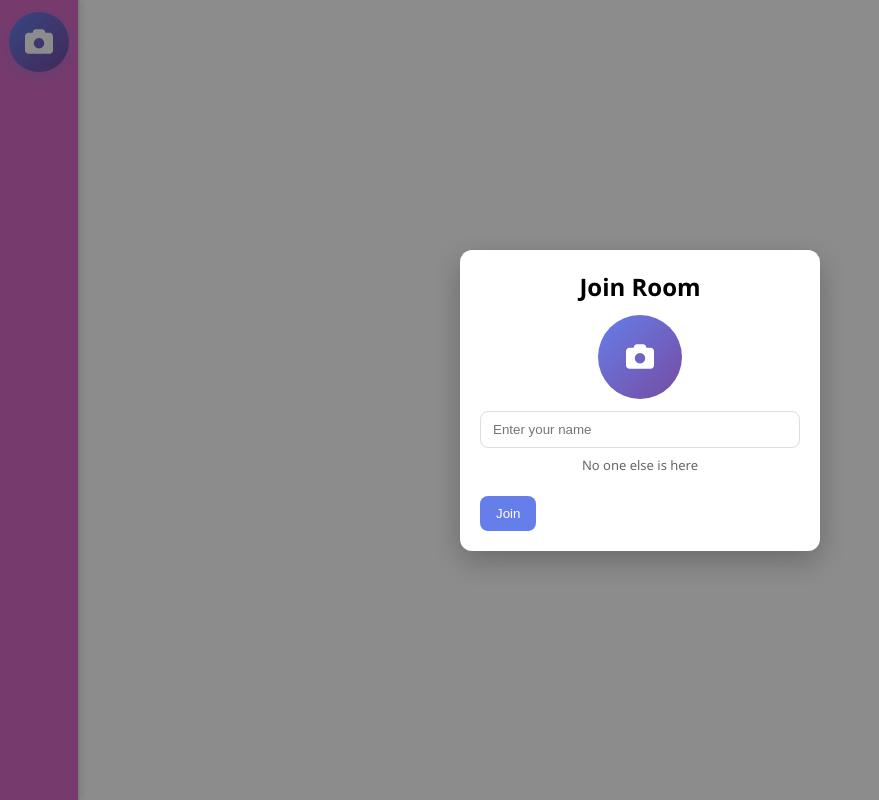
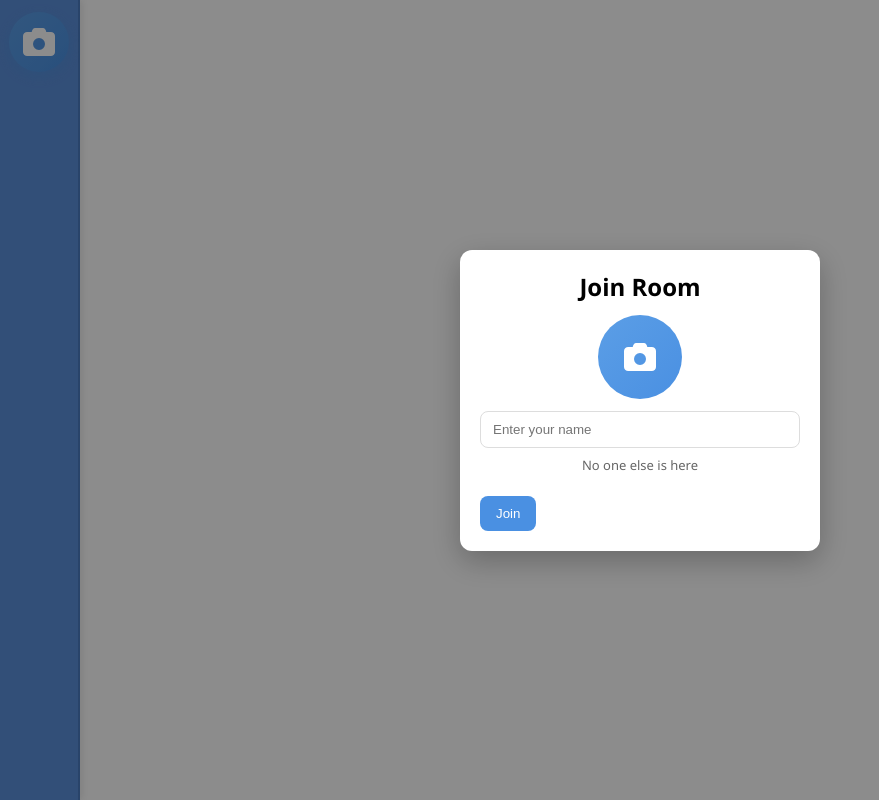
Before and after one commit to StrayUncs/mental-odyssey, a Flask app: page / in a window 1280 px wide. Shown: the whole page, without its empty margins (0-879 px from the left). Run offline with Flask 3, Linux system fonts and the light colour scheme; some libraries are stand-ins or nearby versions.

Commit message:
style updates

```diff
--- a/templates/room.html
+++ b/templates/room.html
@@ -21,7 +21,7 @@
 
       body {
         font-family: 'Segoe UI', Tahoma, Geneva, Verdana, sans-serif;
-        background: linear-gradient(135deg, #667eea 0%, #764ba2 100%);
+        background: linear-gradient(135deg, #4a90e2 0%, #5b7fc9 100%);
         min-height: 100vh;
         display: flex;
         align-items: stretch;
@@ -38,8 +38,8 @@
       /* Left Panel - Profile & Controls */
       .left-panel {
         width: 80px; /* collapsed sidebar width */
-        background: #d66cc4;
-        border-right: 2px solid #e0e0e0;
+        background: #5b8fd9;
+        border-right: 2px solid #4a7bc0;
         display: flex;
         flex-direction: column;
         padding: 12px 8px;
@@ -58,7 +58,7 @@
         width: 60px;
         height: 60px;
         border-radius: 50%;
-        background: linear-gradient(135deg, #667eea 0%, #764ba2 100%);
+        background: linear-gradient(135deg, #5b9ee6 0%, #4a90e2 100%);
         margin: 0 auto 15px;
         display: flex;
         align-items: center;
@@ -66,7 +66,7 @@
         color: white;
         font-size: 28px;
         object-fit: cover;
-        box-shadow: 0 4px 12px rgba(102, 126, 234, 0.3);
+        box-shadow: 0 4px 12px rgba(74, 144, 226, 0.4);
         cursor: pointer;
         transition: all 0.3s;
         position: relative;
@@ -98,15 +98,15 @@
 
       .entry-profile-pic { width: 84px; height: 84px; margin: 0 auto 12px; position: relative; }
       .entry-profile-pic input { position: absolute; inset: 0; width: 100%; height: 100%; opacity: 0; cursor: pointer; }
-      .entry-profile-pic .profile-img-display { width: 100%; height: 100%; border-radius: 50%; background: linear-gradient(135deg, #667eea 0%, #764ba2 100%); display:flex; align-items:center; justify-content:center; color:white; font-size:28px; }
+      .entry-profile-pic .profile-img-display { width: 100%; height: 100%; border-radius: 50%; background: linear-gradient(135deg, #5b9ee6 0%, #4a90e2 100%); display:flex; align-items:center; justify-content:center; color:white; font-size:28px; }
 
       #entry-username { width: 100%; padding: 10px 12px; border-radius: 8px; border: 1px solid #ddd; margin-bottom: 8px; }
       #entry-members-list { font-size: 13px; color: #666; min-height: 32px; margin-bottom: 6px; }
-      #entry-join-btn { padding: 10px 16px; background: #667eea; color: white; border: none; border-radius: 8px; cursor: pointer; }
+      #entry-join-btn { padding: 10px 16px; background: #4a90e2; color: white; border: none; border-radius: 8px; cursor: pointer; }
 
       .profile-img:hover {
         transform: scale(1.05);
-        box-shadow: 0 6px 16px rgba(102, 126, 234, 0.4);
+        box-shadow: 0 6px 16px rgba(74, 144, 226, 0.5);
       }
 
       .profile-img input {
@@ -124,10 +124,34 @@
         align-items: center;
         justify-content: center;
         pointer-events: none;
+        overflow: hidden;
+        border-radius: 50%;
       }
 
-      /* Hide full profile name/status in compact sidebar; show on hover if needed */
-      .profile-name, .profile-status {
+      .profile-img-display img {
+        width: 100%;
+        height: 100%;
+        object-fit: cover;
+      }
+
+      .profile-img-display i {
+        font-size: 32px;
+        color: #fff;
+      }
+
+      /* Show profile name in compact sidebar below avatar */
+      .profile-name {
+        display: block;
+        text-align: center;
+        font-size: 14px;
+        font-weight: 500;
+        color: #333;
+        margin-top: 8px;
+        padding: 0 10px;
+        word-break: break-word;
+      }
+
+      .profile-status {
         display: none;
       }
 
@@ -197,8 +221,8 @@
 
       .controls-section input:focus {
         outline: none;
-        border-color: #667eea;
-        box-shadow: 0 0 0 3px rgba(102, 126, 234, 0.1);
+        border-color: #4a90e2;
+        box-shadow: 0 0 0 3px rgba(74, 144, 226, 0.2);
       }
 
       .controls-section input:disabled {
@@ -215,13 +239,13 @@
         font-weight: 600;
         transition: all 0.3s;
         width: 100%;
-        background: linear-gradient(135deg, #667eea 0%, #764ba2 100%);
+        background: linear-gradient(135deg, #4a90e2 0%, #5b7fc9 100%);
         color: white;
       }
 
       #connect-btn:hover {
         transform: translateY(-2px);
-        box-shadow: 0 4px 12px rgba(102, 126, 234, 0.3);
+        box-shadow: 0 4px 12px rgba(74, 144, 226, 0.4);
       }
 
       #connect-btn:disabled {
@@ -289,7 +313,7 @@
         font-weight: 600;
         color: #ffffff;
         /* background: #f9f9f9; */
-        background: linear-gradient(135deg, #667eea 0%, #764ba2 100%);
+        background: linear-gradient(135deg, #4a90e2 0%, #5b7fc9 100%);
 
         border-bottom: 2px solid #e0e0e0;
         text-align: center;
@@ -324,10 +348,10 @@
         width: 48px;
         height: 48px;
         border-radius: 50%;
-        border: 4px solid #667eea;
+        border: 4px solid #4a90e2;
         object-fit: cover;
         box-shadow: 0 4px 15px rgba(0, 0, 0, 0.15);
-        background: linear-gradient(135deg, #667eea 0%, #764ba2 100%);
+        background: linear-gradient(135deg, #4a90e2 0%, #5b7fc9 100%);
         display: flex;
         align-items: center;
         justify-content: center;
@@ -407,7 +431,7 @@
         height: 56px;
         border-radius: 50%;
         box-shadow: 0 6px 18px rgba(0,0,0,0.12);
-        background: #667eea;
+        background: #4a90e2;
         display: flex;
         align-items: center;
         justify-content: center;
@@ -420,7 +444,7 @@
       .chat-header {
         padding: 1rem;
         color: white;
-        border-bottom: 2px
+        border-bottom: 2px;
       }
 
       .chat-header h2 {
@@ -638,7 +662,7 @@
 
       .message-input-area input:focus {
         outline: none;
-        border-color: #667eea;
+        border-color: #4a90e2;
       }
 
       .message-input-area input:disabled {
@@ -648,7 +672,7 @@
 
       #send-btn {
         padding: 8px 16px;
-        background: #667eea;
+        background: #4a90e2;
         color: white;
         border: none;
         border-radius: 6rem;
@@ -723,7 +747,7 @@
           <h2>Join Room</h2>
           <div class="entry-profile-pic">
             <input type="file" id="profile-pic-input" accept="image/*" />
-            <div class="profile-img-display">
+            <div class="profile-img-display" id="entry-profile-display">
               <i class="fas fa-camera"></i>
             </div>
           </div>
@@ -738,11 +762,11 @@
       <div class="left-panel">
         <div class="profile-section">
           <div class="profile-img" id="profile-img-container">
-            <div class="profile-img-display">
+            <div class="profile-img-display" id="sidebar-avatar">
               <i class="fas fa-camera"></i>
             </div>
           </div>
-          <!-- compact sidebar: name/status removed (shown in overlay only) -->
+          <div class="profile-name" id="sidebar-username" style="display: none;"></div>
         </div>
 
         <div class="controls-section">
@@ -803,10 +827,15 @@
       const centerUser = document.getElementById('center-user');
       // profile name/status removed from sidebar; overlay manages join info
       const profilePicInput = document.getElementById('profile-pic-input');
-      const profileImgDisplay = document.querySelector('.profile-img-display');
+      const profileImgDisplay = document.getElementById('entry-profile-display');
+
+      console.log('profilePicInput found:', profilePicInput);
+      console.log('profileImgDisplay found:', profileImgDisplay);
+
       const raiseHandBtn = document.getElementById('raise-hand-btn');
       const lowerHandBtn = document.getElementById('lower-hand-btn');
       let userProfileImage = null;
+      let usersMap = {}; // Store users with their profile images
 
       // show the overlay on load
       entryOverlay.style.display = 'flex';
@@ -816,6 +845,12 @@
       });
 
       socket.on('users_update', (data) => {
+        // Update global users map with profile images
+        data.users.forEach(u => {
+          const username = typeof u === 'string' ? u : u.name;
+          const profileImage = typeof u === 'string' ? null : u.image;
+          usersMap[username] = profileImage;
+        });
         updateMembersList(data.users);
         // update entry overlay members list if visible
         if (entryOverlay && entryOverlay.style.display !== 'none') {
@@ -922,6 +957,25 @@
         sendBtn.disabled = true;
         // sidebar is compact; profile display is handled via avatar image only
         messageInput.focus();
+
+        // Update left sidebar with user profile picture and name
+        const sidebarAvatar = document.getElementById('sidebar-avatar');
+        const sidebarUsername = document.getElementById('sidebar-username');
+
+        if (userProfileImage) {
+          sidebarAvatar.innerHTML = `<img src="${userProfileImage}" alt="${username}" />`;
+        } else {
+          const initial = username.charAt(0).toUpperCase();
+          const colors = ['#4a90e2', '#5b7fc9', '#6ba3e8', '#3a7bc0', '#4f8cd9'];
+          const colorIndex = username.charCodeAt(0) % colors.length;
+          sidebarAvatar.style.background = colors[colorIndex];
+          sidebarAvatar.style.color = 'white';
+          sidebarAvatar.style.fontSize = '32px';
+          sidebarAvatar.style.fontWeight = '600';
+          sidebarAvatar.innerHTML = initial;
+        }
+        sidebarUsername.textContent = username;
+        sidebarUsername.style.display = 'block';
       });
 
       entryUsernameInput.addEventListener('keypress', (e) => {
@@ -949,14 +1003,19 @@
         sendBtn.disabled = true;
       });
 
-      profilePicInput.addEventListener('change', (e) => {
-        const file = e.target.files[0];
-        if (file) {
+      if (profilePicInput && profileImgDisplay) {
+        profilePicInput.addEventListener('change', (e) => {
+          const file = e.target.files[0];
+          console.log('File selected:', file ? file.name : 'none');
+          console.log('Profile display element:', profileImgDisplay);
+          if (file) {
           const reader = new FileReader();
           reader.onload = (event) => {
+            console.log('File loaded, creating image...');
             // Compress image before storing
             const img = new Image();
             img.onload = () => {
+              console.log('Image loaded, compressing...');
               const canvas = document.createElement('canvas');
               const maxWidth = 200;
               const maxHeight = 200;
@@ -983,13 +1042,17 @@
               // Compress to JPEG with lower quality
               userProfileImage = canvas.toDataURL('image/jpeg', 0.6);
               console.log('Profile image compressed, size:', userProfileImage.length);
+              console.log('Updating profileImgDisplay element');
               profileImgDisplay.innerHTML = `<img src="${userProfileImage}" style="width: 100%; height: 100%; object-fit: cover;">`;
             };
             img.src = event.target.result;
           };
           reader.readAsDataURL(file);
         }
-      });
+        });
+      } else {
+        console.error('Profile picture elements not found!', {profilePicInput, profileImgDisplay});
+      }
 
       // Update the small profile image in the sidebar when the user picks a picture on entry
       function updateSidebarProfileImage() {
@@ -1023,14 +1086,21 @@
 
         const initial = username.charAt(0).toUpperCase();
         const colors = [
-          '#667eea',
-          '#764ba2',
-          '#f093fb',
-          '#4facfe',
-          '#00f2fe',
+          '#4a90e2',
+          '#5b7fc9',
+          '#6ba3e8',
+          '#3a7bc0',
+          '#4f8cd9',
         ];
         const colorIndex = username.charCodeAt(0) % colors.length;
         const bgColor = colors[colorIndex];
+
+        // Get profile image from usersMap
+        const profileImage = usersMap[username];
+        const avatarContent = profileImage
+          ? `<img src="${profileImage}" style="width: 100%; height: 100%; object-fit: cover; border-radius: 50%;">`
+          : initial;
+        const avatarStyle = profileImage ? '' : `style="background: ${bgColor};"`;
 
         // Display name: use "You" for local user's messages
         const displayName = isMe ? 'You' : escapeHtml(username);
@@ -1045,12 +1115,12 @@
               </div>
               <div class="message-text">${escapeHtml(message)}</div>
             </div>
-            <div class="message-avatar" style="background: ${bgColor};">${initial}</div>
+            <div class="message-avatar" ${avatarStyle}>${avatarContent}</div>
           `;
         } else {
           // For others: avatar first, content after
           messageEl.innerHTML = `
-            <div class="message-avatar" style="background: ${bgColor};">${initial}</div>
+            <div class="message-avatar" ${avatarStyle}>${avatarContent}</div>
             <div class="message-content">
               <div class="message-header">
                 <span class="message-username">${displayName}</span>
@@ -1086,11 +1156,11 @@
 
         const initial = username.charAt(0).toUpperCase();
         const colors = [
-          '#667eea',
-          '#764ba2',
-          '#f093fb',
-          '#4facfe',
-          '#00f2fe',
+          '#4a90e2',
+          '#5b7fc9',
+          '#6ba3e8',
+          '#3a7bc0',
+          '#4f8cd9',
         ];
         const colorIndex = username.charCodeAt(0) % colors.length;
         const bgColor = colors[colorIndex];
@@ -1151,11 +1221,11 @@
 
             const initial = user.charAt(0).toUpperCase();
             const colors = [
-              '#667eea',
-              '#764ba2',
-              '#f093fb',
-              '#4facfe',
-              '#00f2fe',
+              '#4a90e2',
+              '#5b7fc9',
+              '#6ba3e8',
+              '#3a7bc0',
+              '#4f8cd9',
             ];
             const colorIndex = user.charCodeAt(0) % colors.length;
             const bgColor = colors[colorIndex];
@@ -1210,7 +1280,20 @@
         messageInput.value = '';
         sendBtn.disabled = true;
         inputArea.style.display = 'none';
-        // profile name/status removed from sidebar
+        // Reset sidebar profile picture and name
+        const sidebarAvatar = document.getElementById('sidebar-avatar');
+        const sidebarUsername = document.getElementById('sidebar-username');
+        if (sidebarAvatar) {
+          sidebarAvatar.innerHTML = '<i class="fas fa-camera"></i>';
+          sidebarAvatar.style.background = '';
+          sidebarAvatar.style.color = '';
+          sidebarAvatar.style.fontSize = '';
+          sidebarAvatar.style.fontWeight = '';
+        }
+        if (sidebarUsername) {
+          sidebarUsername.textContent = '';
+          sidebarUsername.style.display = 'none';
+        }
         messagesDiv.innerHTML = '<div class="empty-state"><p>Connect to start chatting</p></div>';
       }
     </script>
```
